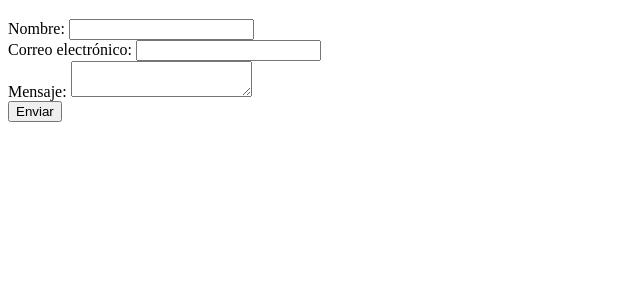
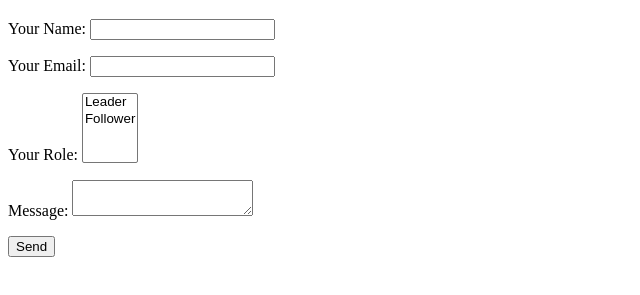
Before and after one commit to betovildoza/betovildoza.github.io, a plain HTML site: page firebase.html in a window 1280 px wide. Shown: the part 61-356 px from the top of the page, without its empty margins (0-640 px from the left). Drawn offline with Linux system fonts and the light colour scheme.

Commit message:
nuevo form firebase

```diff
--- a/firebase.html
+++ b/firebase.html
@@ -6,19 +6,27 @@
 </head>
 <body>
     <h1>Formulario de contacto</h1>
-    <form action="https://formsubmit.co/betovildoza@gmail.com" method="POST">
-        <label for="nombre">Nombre:</label>
-        <input type="text" name="name" id="nombre" required>
-        <br>
-        <label for="email">Correo electrónico:</label>
-        <input type="email" name="email" id="email" required>
-        <br>
-        <label for="message">Mensaje:</label>
-        <textarea maxlength="300" minlength="10" name="message" id="message" required></textarea>
-        <br>
-        <input type="submit" value="Enviar">
+    <form name="contact" method="POST" data-netlify="true">
+        <p>
+          <label>Your Name: <input type="text" name="name" /></label>
+        </p>
+        <p>
+          <label>Your Email: <input type="email" name="email" /></label>
+        </p>
+        <p>
+          <label>Your Role: <select name="role[]" multiple>
+            <option value="leader">Leader</option>
+            <option value="follower">Follower</option>
+          </select></label>
+        </p>
+        <p>
+          <label>Message: <textarea name="message"></textarea></label>
+        </p>
+        <p>
+          <button type="submit">Send</button>
+        </p>
+      </form>
 
-    </form>
 
 
 </body>
```
